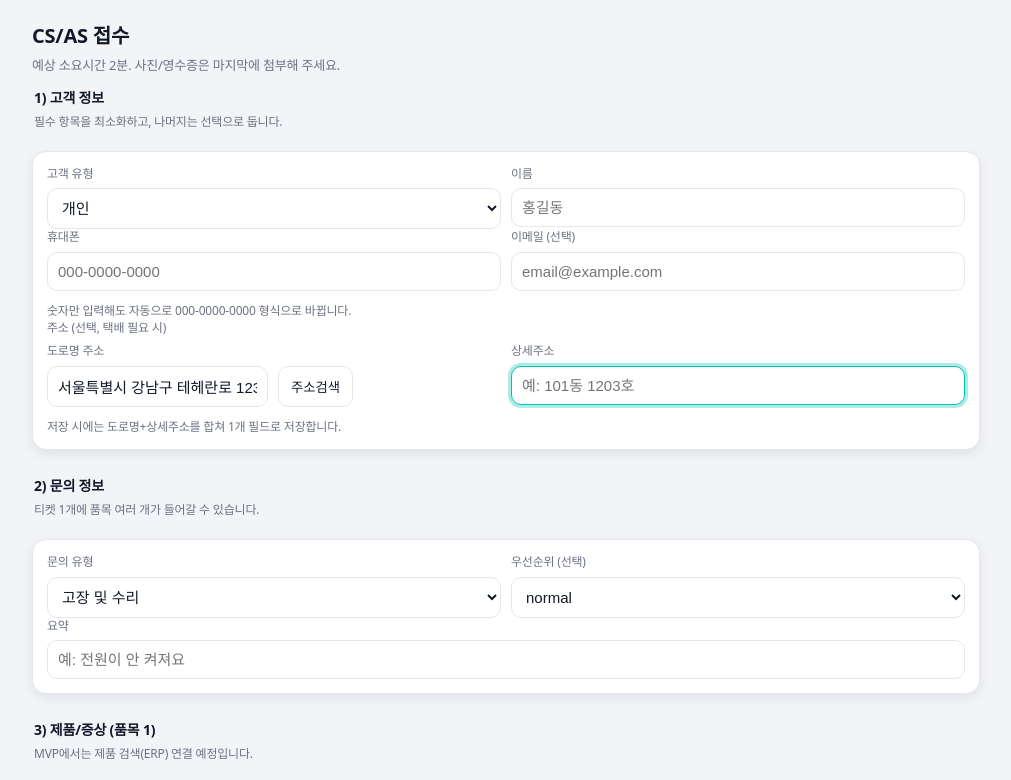
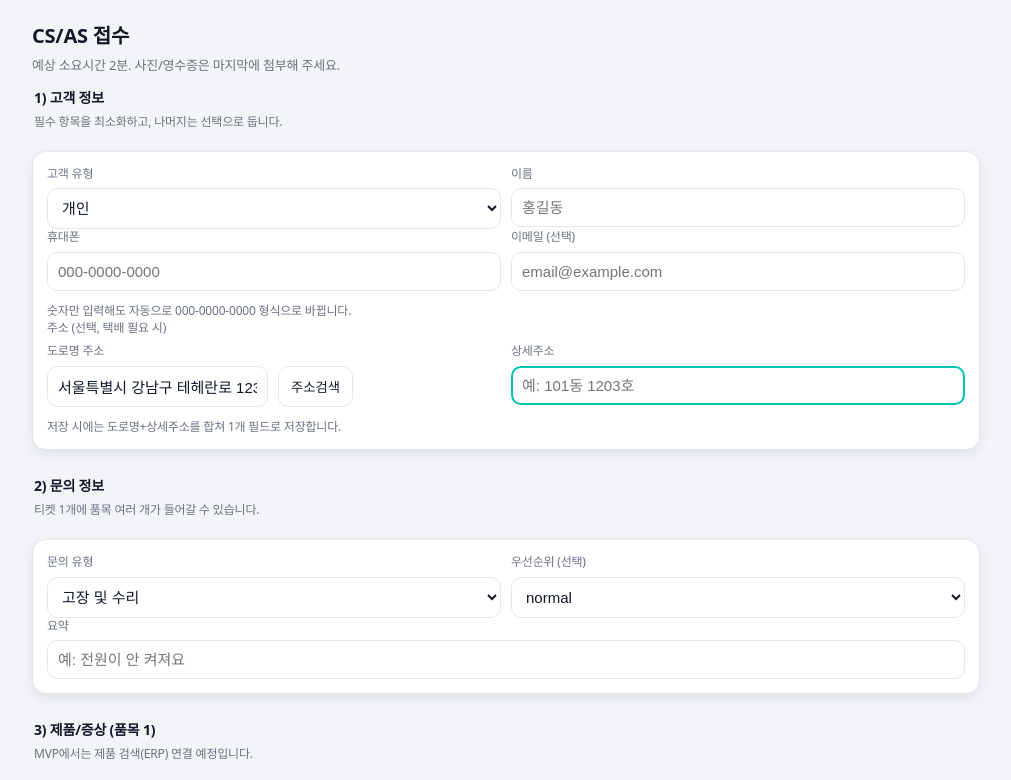
Before and after one commit to abkorea/abkosystem, a plain HTML site: page ui-mock/intake.html in a window 1280 px wide. Both pictures are taken after a click on the button "주소검색". Shown: the top 780 px of the page, without its empty margins (134-1145 px from the left). Drawn offline with Linux system fonts and the light colour scheme; a web font is replaced by a local one.

Commit message:
ui-mock: use single focus outline (no extra ring)

```diff
--- a/ui-mock/_style.css
+++ b/ui-mock/_style.css
@@ -43,11 +43,16 @@ input, select, textarea{
   outline:none;
   font-size: 15px;
 }
-input:focus, select:focus, textarea:focus{ border-color: var(--accent); box-shadow: 0 0 0 3px rgba(0,194,179,.32); }
+input:focus, select:focus, textarea:focus{
+  border-color: var(--accent);
+  border-width: 2px;
+  box-shadow: none;
+  padding: 9px 9px;
+}
 
 /* error focus ring (same thickness as normal focus ring) */
 .error{ border-color: rgba(239,68,68,.45) !important; }
-.error:focus{ border-color: var(--bad) !important; box-shadow: 0 0 0 3px rgba(239,68,68,.28) !important; }
+.error:focus{ border-color: var(--bad) !important; box-shadow: none !important; border-width: 2px !important; padding: 9px 9px !important; }
 textarea{ min-height:90px; resize:vertical; }
 .btn{
   display:inline-flex; align-items:center; justify-content:center;
```
